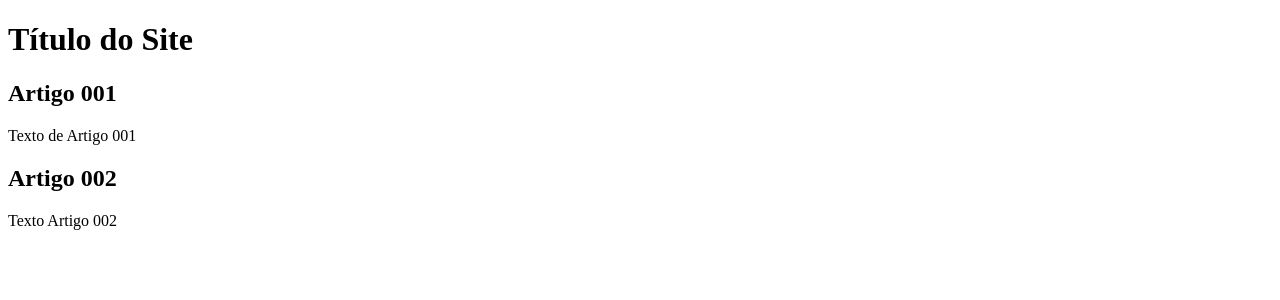
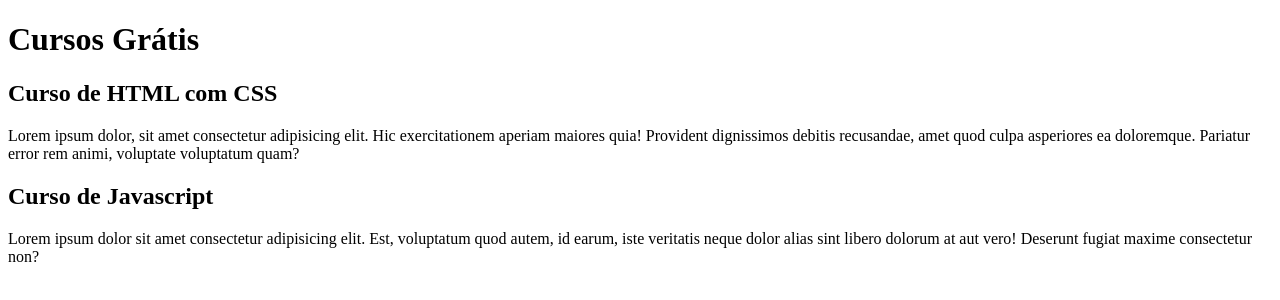
Before and after one commit to rafael-aragao/projeto-site, a plain HTML site: page index.html in a window 1280 px wide. Drawn offline with Linux system fonts and the light colour scheme.

Commit message:
comecei a digitar o conteudo

```diff
--- a/index.html
+++ b/index.html
@@ -9,15 +9,15 @@
   <main>
 <header>
 
-    <h1>Título do Site</h1>
+    <h1>Cursos Grátis</h1>
 </heade>
     <article>
-        <h2>Artigo 001</h2>
-        <p>Texto de Artigo 001</p>
+        <h2>Curso de HTML com CSS</h2>
+        <p>Lorem ipsum dolor, sit amet consectetur adipisicing elit. Hic exercitationem aperiam maiores quia! Provident dignissimos debitis recusandae, amet quod culpa asperiores ea doloremque. Pariatur error rem animi, voluptate voluptatum quam?</p>
     </article>
     <article>
-        <h2>Artigo 002</h2>
-        <p>Texto Artigo 002</p>
+        <h2>Curso de Javascript</h2>
+        <p>Lorem ipsum dolor sit amet consectetur adipisicing elit. Est, voluptatum quod autem, id earum, iste veritatis neque dolor alias sint libero dolorum at aut vero! Deserunt fugiat maxime consectetur non?</p>
     </article>
   </main>
 </body>
```
